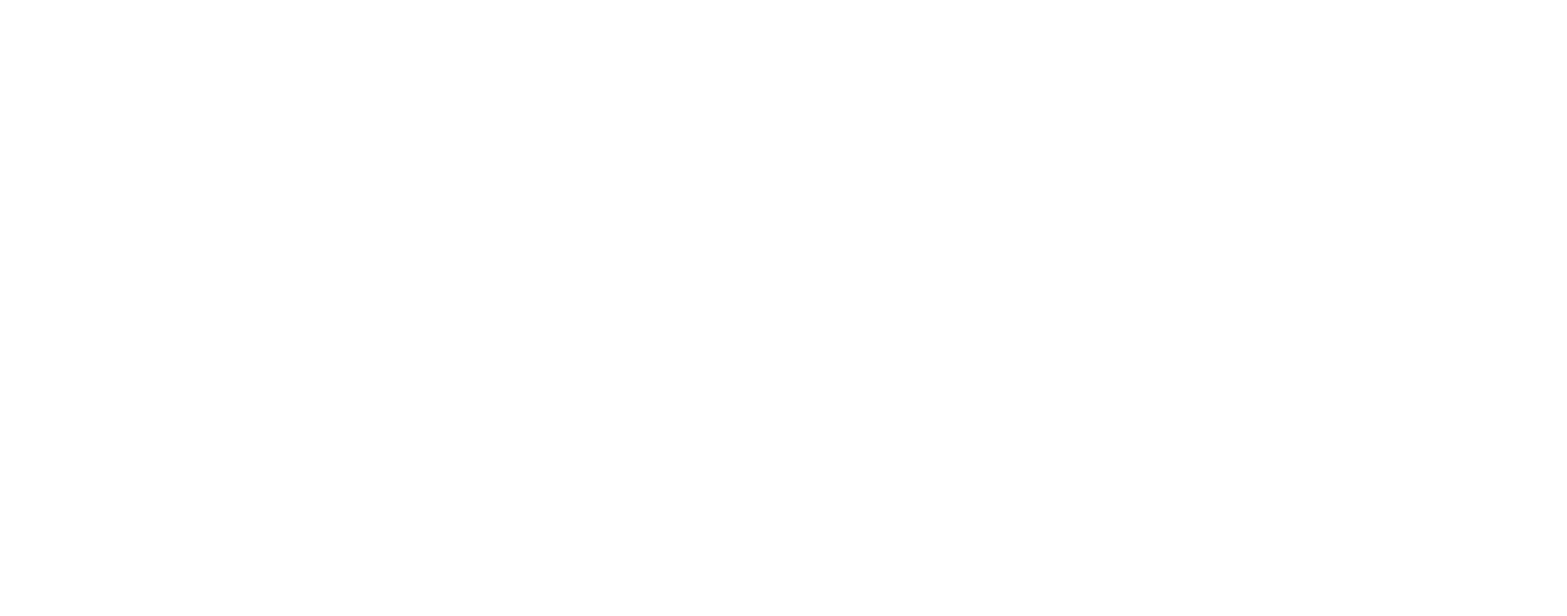
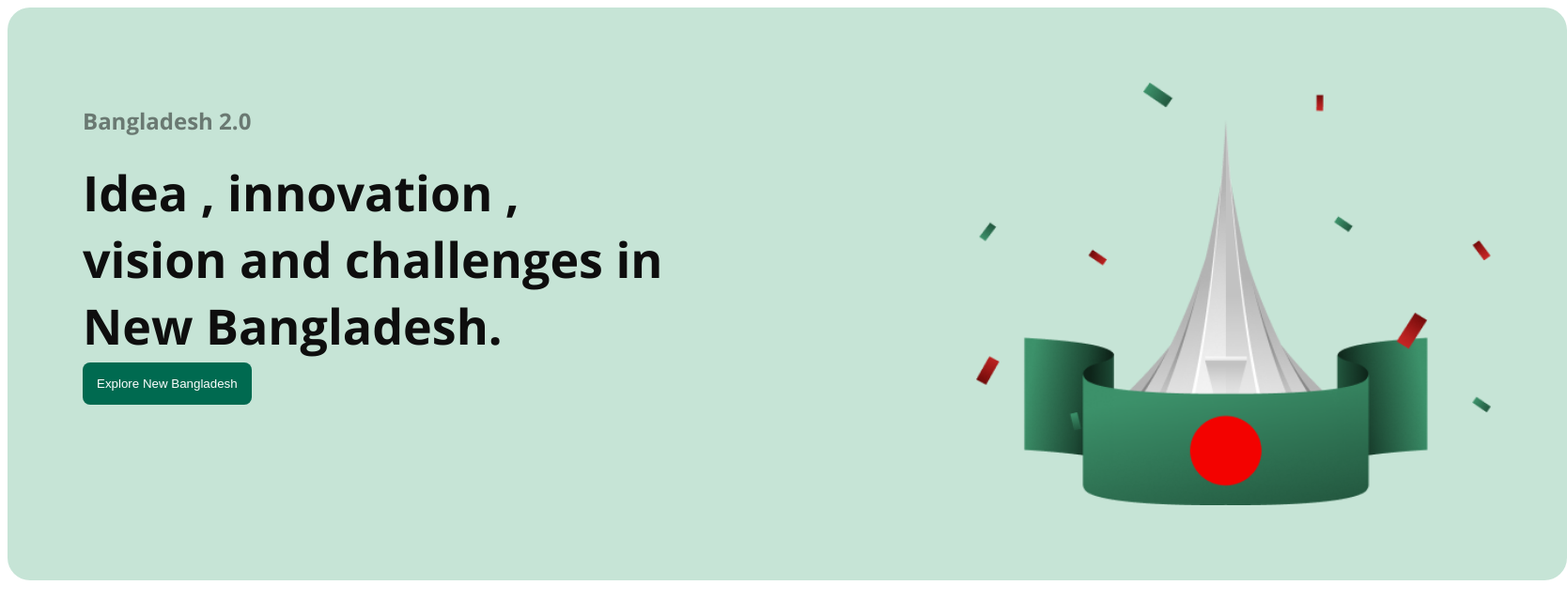
Before and after one commit to tutul22/assignment-1, a plain HTML site: page index.html in a window 1280 px wide. Shown: the whole page at 94% size, 1668 px wide, since content can reach past the window. Drawn offline with nearby package versions, Linux system fonts and the light colour scheme.

Commit message:
Bangladesh 2.0

```diff
--- a/index.html
+++ b/index.html
@@ -3,9 +3,35 @@
 <head>
     <meta charset="UTF-8">
     <meta name="viewport" content="width=device-width, initial-scale=1.0">
-    <title>Document</title>
+    <title>Assingment</title>
+    <link rel="preconnect" href="https://fonts.googleapis.com">
+    <link rel="preconnect" href="https://fonts.gstatic.com" crossorigin>
+    <link href="https://fonts.googleapis.com/css2?family=Fira+Sans:ital,wght@0,100;0,200;0,300;0,400;0,500;0,600;0,700;0,800;0,900;1,100;1,200;1,300;1,400;1,500;1,600;1,700;1,800;1,900&family=Open+Sans:ital,wght@0,300..800;1,300..800&display=swap" rel="stylesheet">
+    <link rel="stylesheet" href="style.css">
 </head>
-<body>
+<body class="open-sans-fira">
+    <header>
+        <section>
+            <div class="new-bd">
+                <div>
+                    <h3 class="new-h">Bangladesh 2.0</h3>
+                    <p class="new-p">Idea , innovation , vision and challenges in New Bangladesh.</p>
+                    <button class="new-btn">Explore New Bangladesh</button>
+                </div>
+                <img class="new-img" src="hero.png" alt="Hero">
+            </div>
+        </section>
+        <section>
+            <div>
+                <div></div>
+            </div>
+        </section>
+    </header>
+    <main>
 
+    </main>
+    <footer>
+
+    </footer>
 </body>
 </html>
--- a/style.css
+++ b/style.css
@@ -0,0 +1,47 @@
+.open-sans-fira{
+    font-family: "Open Sans", serif;
+    font-optical-sizing: auto;
+    font-style: normal;
+    font-variation-settings:
+      "wdth" 100;
+  }
+
+
+/* banner section */
+
+
+.new-bd{
+    border-radius: 24px;
+    background: rgb(198, 228, 214);
+    background-repeat: no-repeat;
+    width: 1500px;
+    height: 450px;
+    display: flex;
+    justify-content: space-between;
+    padding: 80px;
+    margin: auto;
+}
+.new-h{
+    color: rgba(14, 14, 14, 0.5);
+    font-size: 24px;
+}
+.new-p{
+    color: rgb(14, 14, 14);
+    font-weight: 700;
+    font-size: 52px;
+    width: 622px;
+    height: 201px;
+    margin: 16px 0px;
+}
+.new-btn{
+    border-radius: 8px;
+    background: rgb(0, 106, 80);
+    padding: 15px;
+    color: rgb(255, 255, 255);
+    border: rgb(0, 106, 80);
+    font-size: 15 px;
+}
+.new-img{
+    width: 550px;
+    height: 450px;
+}
```
Also changed, not shown: UI/banner.png (added), UI/donate.png (added), UI/news.png (added), UI/newsletter.png (added), UI/quotes.png (added), UI/vision.png (added), al-jazeera.png (added), card-icon.png (added), facebook.png (added), hero.png (added), instagram.png (added), quote-bg.png (added), satelite.png (added), x.png (added).
